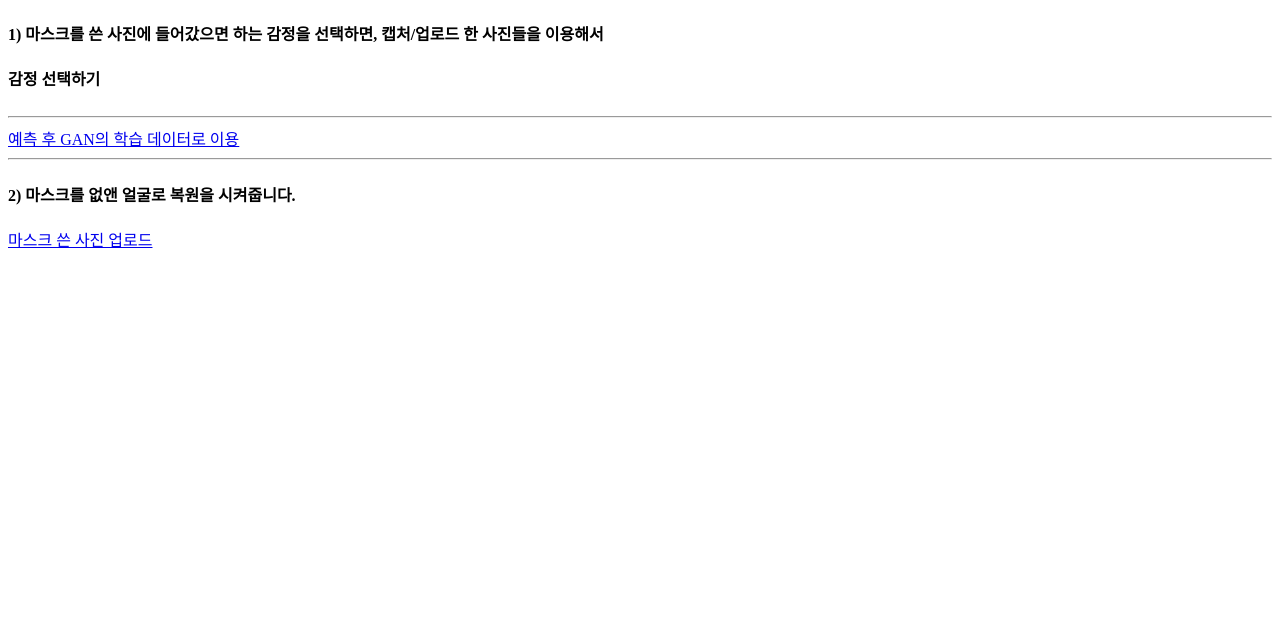
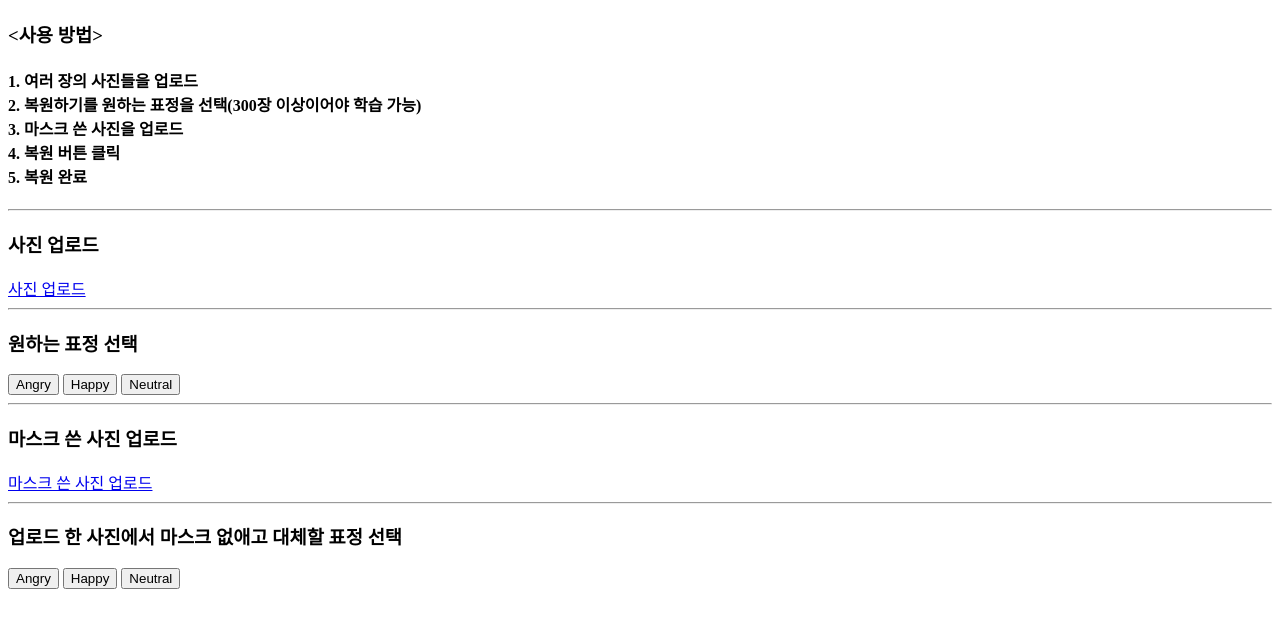
Before and after one commit to MaskedFaceRecognition/Web, a Flask app: page / in a window 1280 px wide. Shown: the part 55-683 px from the top of the page. Run offline with Flask 2, Linux system fonts and the light colour scheme.

Commit message:
진행 과정 표시 및 버튼 추가

```diff
--- a/templates/hello.html
+++ b/templates/hello.html
@@ -1,32 +1,62 @@
 <!DOCTYPE html>
 <html>
-<head>
+<head profile="http://www.w3.org/2005/10/profile">
     <meta http-equiv="Content-Type" content="text/html; charset=utf-8"/>
     <title>마스크로 가려진 얼굴 복원</title>
+    <script src = "fileNum.js"> // load error </script> <!-- 학습시킬 수 있는 사진 -->
 </head>
 <body>
 <article id="544744e3-6061-40fc-bb3d-cc7e9680bf83" class="page sans">
     <header>
-        <h2 class="page-title">마스크로 가려진 얼굴 복원</h2>
+        <h1 class="page-title">마스크로 가려진 얼굴 복원</h1>
     </header>
+    <h3>
+        <사용 방법>
+        <h4>
+            1. 여러 장의 사진들을 업로드
+            <br>
+            2. 복원하기를 원하는 표정을 선택(300장 이상이어야 학습 가능)
+            <br>
+            3. 마스크 쓴 사진을 업로드
+            <br>
+            4. 복원 버튼 클릭
+            <br>
+            5. 복원 완료
+        </h4>
 
-    <h4> 1) 마스크를 쓴 사진에 들어갔으면 하는 <strong>감정을 선택</strong>하면, 캡처/업로드 한 사진들을 이용해서 </h4>
-        <strong>감정 선택하기</strong> <br><br>
-        <hr>
-        <!--
-        <a href = "/happy"> 기쁨(Happy)</a>
-        <br>
-        <a href = "/angry"> 화남(Angry)</a>
-        <br>
-        <a href = "/neutral"> 무표정(Neutral)</a>
-        <br><hr>
-        -->
-        <a href = "/index"> 예측 후 GAN의 학습 데이터로 이용</a>
-        <br><hr>
-    <h4> 2) <strong>마스크를 없앤 얼굴</strong>로 <strong>복원</strong>을 시켜줍니다.</h4>
-        <a href = "/restore"> 마스크 쓴 사진 업로드</a>
-    </ul><p id="e02cc354-7775-482b-aa9b-1ec5f05fc520" class=""></p>
+    </h3>
+    <hr>
+
+    <h3><strong>사진 업로드</strong></h3>
+    <a href = "/index"> 사진 업로드</a>
+
+    <hr>
+
+    <h3>원하는 표정 선택</h3>
+
+    <button type = "button" onclick = "alert('화난 표정╬☉д⊙')">Angry</button> <!-- 300장 이상만 학습, 이하면 학습 불가 메시지 띄우기 -->
+    <button type = "button" onclick = "alert('웃는 얼굴:)')">Happy</button> <!-- 300장 이상만 학습, 이하면 학습 불가 메시지 띄우기 -->
+    <button type = "button" onclick = "alert('무표정.')">Neutral</button> <!-- 300장 이상만 학습, 이하면 학습 불가 메시지 띄우기 -->
+    <script>
+        // angryNum();
+        // happyNum();
+        // neutralNum();
+    </script>
+    <br><hr>
+
+    <h3><strong>마스크 쓴 사진 업로드</strong></h3>
+    <a href = "/restore"> 마스크 쓴 사진 업로드</a>
+    <hr>
+
+    <h3>업로드 한 사진에서 마스크 없애고 대체할 표정 선택</h3>
+    <!-- 각 표정마다 학습이 제대로 이루어 졌는지, 그로 인해 마스크 쓴 사진을 업로드하면 복원이 가능한지를 실시간으로 알려줘야 한다. -->
+    <button type = "button" onclick = "alert('화난 표정╬☉д⊙')">Angry</button>
+    <button type = "button" onclick = "alert('웃는 얼굴:)')">Happy</button>
+    <button type = "button" onclick = "alert('무표정.')">Neutral</button>
+
     </div>
+
+
 </article>
 </body>
 </html>
```
